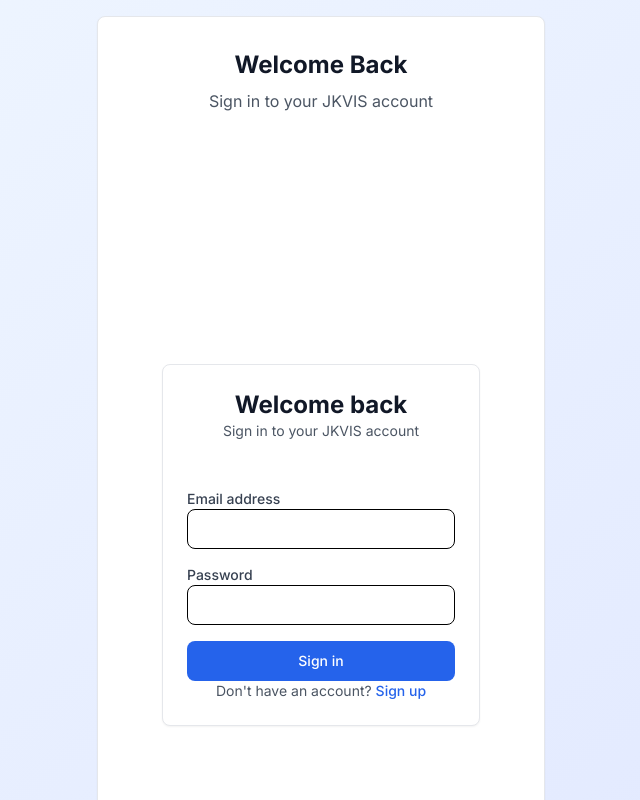
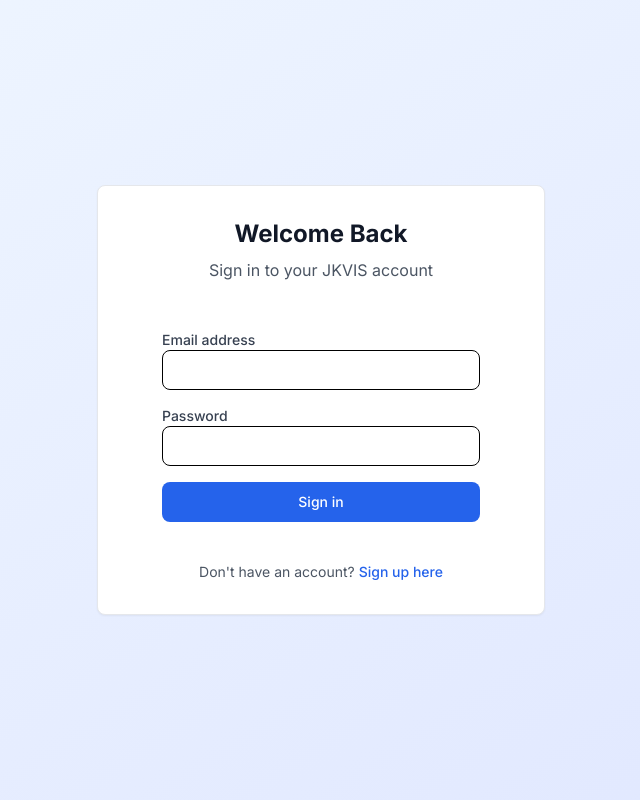
Before and after one commit to komolika05/donation-platform, a Next.js app in the folder frontend/: page /login in a window 1280 px wide. Shown: the top 800 px of the page, without its empty margins (319-959 px from the left). Built offline with nearby package versions, Linux system fonts and the light colour scheme; no server answers.

Commit message:
feart : added auth check to make donations

```diff
--- a/frontend/src/components/forms/LoginForm.tsx
+++ b/frontend/src/components/forms/LoginForm.tsx
@@ -55,17 +55,9 @@
   };
 
   return (
-    <div className="min-h-screen flex items-center justify-center bg-gray-50 py-12 px-4 sm:px-6 lg:px-8">
+    <div className="min-h-fit flex items-center justify-center bg-gray-50 py-12 px-4 sm:px-6 lg:px-8">
       <div className="max-w-md w-full">
-        <Card>
-          <CardHeader className="text-center">
-            <CardTitle className="text-2xl font-bold text-gray-900">
-              Welcome back
-            </CardTitle>
-            <CardDescription>Sign in to your JKVIS account</CardDescription>
-          </CardHeader>
-          <CardContent>
-            <form onSubmit={handleSubmit(onSubmit)} className="space-y-4">
+        <form onSubmit={handleSubmit(onSubmit)} className="space-y-4 my-4">
           <Input
             label="Email address"
             type="email"
@@ -91,21 +83,7 @@
           <Button type="submit" className="w-full" loading={isLoading}>
             Sign in
           </Button>
-
-              <div className="text-center">
-                <p className="text-sm text-gray-600">
-                  Don't have an account?{" "}
-                  <Link
-                    href="/register"
-                    className="text-blue-600 hover:text-blue-500 font-medium"
-                  >
-                    Sign up
-                  </Link>
-                </p>
-              </div>
         </form>
-          </CardContent>
-        </Card>
       </div>
     </div>
   );
```
Also changed, not shown: frontend/src/components/forms/DonationForm.tsx (+12 -1 lines). Lines whose indentation alone changed are shown as unchanged.
